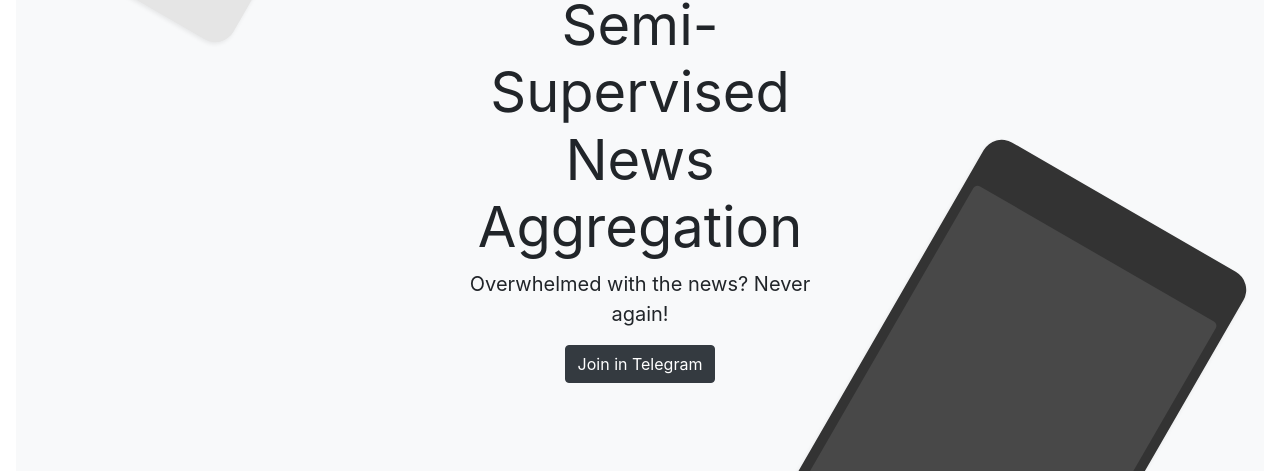
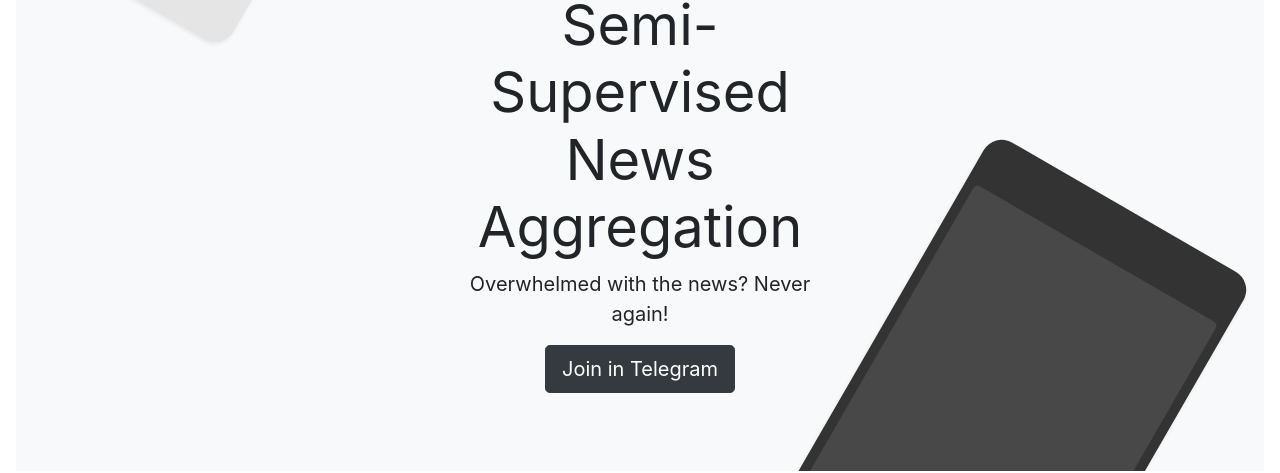
Before and after one commit to imylyanyk/jarvis-landing, a plain HTML site: page index.html in a window 1280 px wide. Shown: the part 329-802 px from the top of the page. Drawn offline with nearby package versions, Linux system fonts and the light colour scheme.

Commit message:
big call to action button

```diff
--- a/index.html
+++ b/index.html
@@ -17,7 +17,7 @@
       <img src="static/img/logo.png" class="w-100" style="max-width:100px;" />
       <h1 class="display-4 font-weight-normal">Semi-Supervised News Aggregation</h1>
       <p class="lead font-weight-normal">Overwhelmed with the news? Never again!</p>
-      <a class="btn btn-dark" href="https://t.me/joinchat/AAAAAEX1sAGV7hFwKreX_g" target="_blank">
+      <a class="btn btn-dark btn-lg" href="https://t.me/joinchat/AAAAAEX1sAGV7hFwKreX_g" target="_blank">
         Join in Telegram
       </a>
     </div>
```
